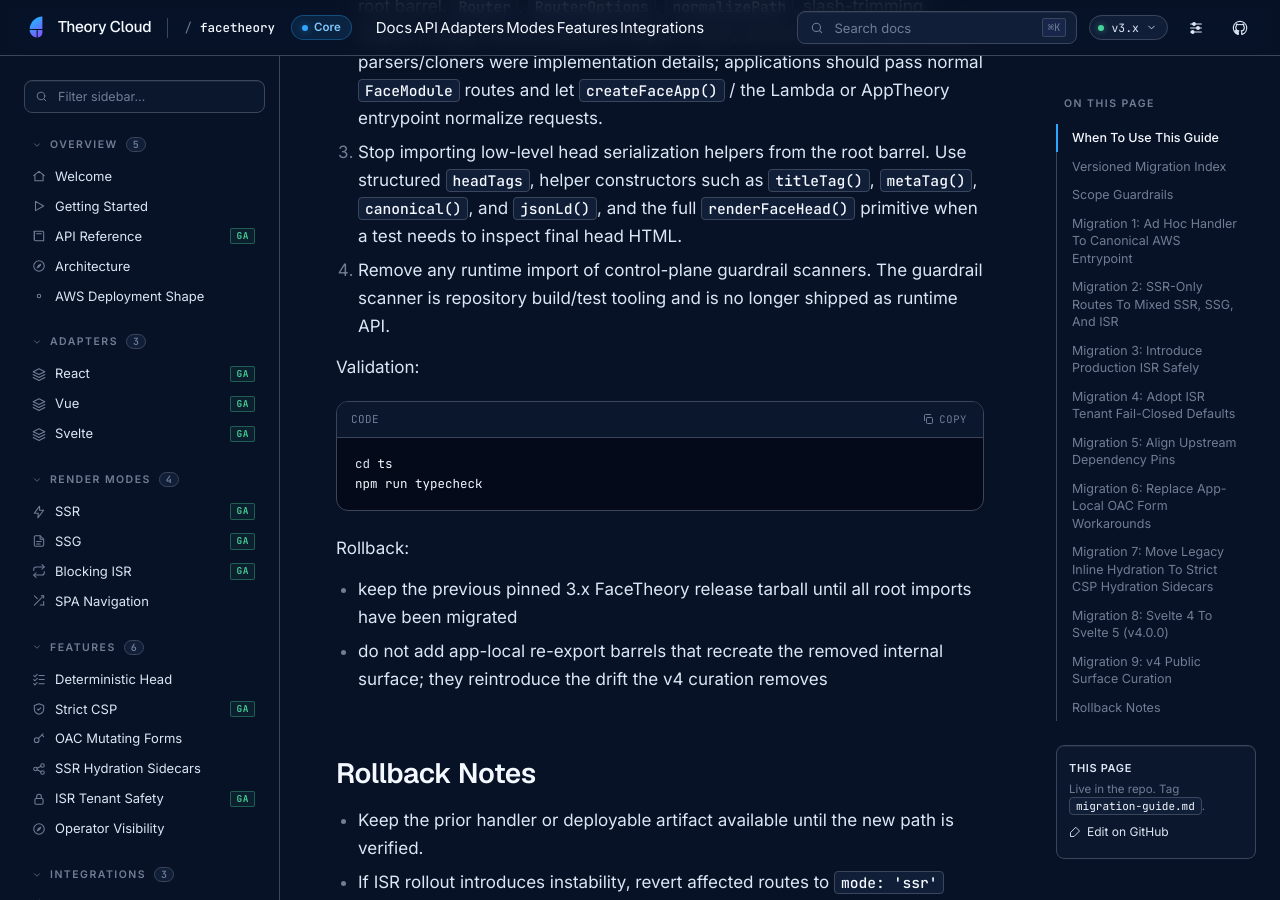
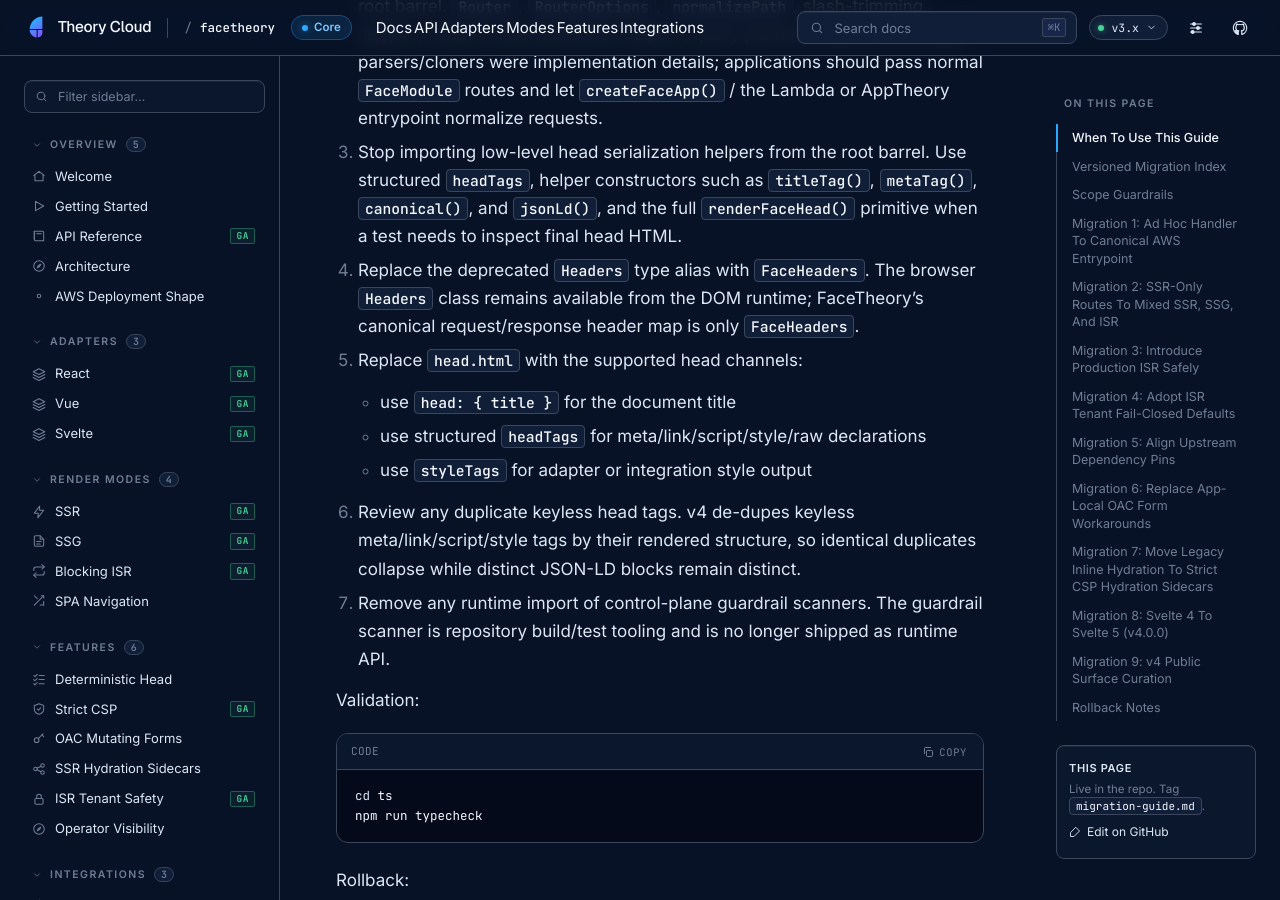
Before and after one commit to theory-cloud/FaceTheory, a Jekyll site: the page built from docs/migration-guide.md, in a window 1280 px wide and 900 px high, scrolled down 11593 px. Built offline with Jekyll 4.4.1, drawn with Linux system fonts in a browser that asks for light colours; some of the changed text lies outside the part shown.

Commit message:
feat(head)!: remove legacy head channels and dedupe keyless tags
Remove the deprecated FaceTheory Headers alias, remove the legacy head.html render channel, and make previously keyless structured head tags dedupe by rendered structure.

BREAKING CHANGE: Removed the exported FaceTheory Headers type alias; import FaceHeaders for FaceTheory request and response header maps. The browser Headers class is unchanged and should be imported/used from the DOM runtime when needed.

BREAKING CHANGE: Removed the FaceRenderResult head.html input channel. Use head.title for document titles, use structured headTags for meta/link/script/style/raw declarations, and use styleTags for adapter or integration style output.

BREAKING CHANGE: Keyless meta, link, script, and style head tags now dedupe structurally by their rendered tag. Identical duplicates collapse with last-wins ordering; distinct JSON-LD blocks and other distinct rendered tags remain present.

Closes THE-2512

```diff
--- a/docs/migration-guide.md
+++ b/docs/migration-guide.md
@@ -25,7 +25,7 @@ Use this index to find the migration path by release line. Release Please update
 | ISR routes without tenant partitioning  | Current 3.x | [Migration 4](#migration-4-adopt-isr-tenant-fail-closed-defaults)                         | Tenant-varying cached HTML needs an explicit trusted `tenantKey` or `cacheKey`; otherwise use SSR.                                 |
 | Inline hydration / raw head workarounds | Current 3.x | [Migration 7](#migration-7-move-legacy-inline-hydration-to-strict-csp-hydration-sidecars) | Strict no-inline routes move data, styles, and bootstraps to same-origin sidecars/assets.                                          |
 | Svelte 4 adapter consumers              | v4.0.0      | [Migration 8](#migration-8-svelte-4-to-svelte-5-v400)                                     | v4.0.0 requires Svelte `>=5.55.7`; Svelte 4 support is dropped and Stitch primitives are authored with runes.                      |
-| Deprecated 3.x public surface            | v4.0.0      | [Migration 9](#migration-9-v4-public-surface-curation)                                    | The root barrel is curated to the core runtime; optional surfaces move to subpaths and source guardrails leave the runtime package. |
+| Deprecated 3.x public surface            | v4.0.0      | [Migration 9](#migration-9-v4-public-surface-curation)                                    | The root barrel is curated; `Headers` and `head.html` are removed; optional surfaces move to subpaths.                              |
 
 ## Scope Guardrails
 
@@ -310,7 +310,15 @@ reachable through documented package subpaths.
 3. Stop importing low-level head serialization helpers from the root barrel. Use structured `headTags`, helper
    constructors such as `titleTag()`, `metaTag()`, `canonical()`, and `jsonLd()`, and the full `renderFaceHead()`
    primitive when a test needs to inspect final head HTML.
-4. Remove any runtime import of control-plane guardrail scanners. The guardrail scanner is repository build/test
+4. Replace the deprecated `Headers` type alias with `FaceHeaders`. The browser `Headers` class remains available from
+   the DOM runtime; FaceTheory's canonical request/response header map is only `FaceHeaders`.
+5. Replace `head.html` with the supported head channels:
+   - use `head: { title }` for the document title
+   - use structured `headTags` for meta/link/script/style/raw declarations
+   - use `styleTags` for adapter or integration style output
+6. Review any duplicate keyless head tags. v4 de-dupes keyless meta/link/script/style tags by their rendered
+   structure, so identical duplicates collapse while distinct JSON-LD blocks remain distinct.
+7. Remove any runtime import of control-plane guardrail scanners. The guardrail scanner is repository build/test
    tooling and is no longer shipped as runtime API.
 
 Validation:
--- a/ts/src/index.ts
+++ b/ts/src/index.ts
@@ -221,7 +221,6 @@ export type {
   FaceResponseHeaders,
   FaceResponseHeaderValue,
   FaceStyleTag,
-  Headers,
   PreparedUIIntegration,
   Query,
   TrailingSlashPolicy,
--- a/ts/src/stitch-tokens/to-css-vars.ts
+++ b/ts/src/stitch-tokens/to-css-vars.ts
@@ -92,7 +92,7 @@ export function stitchToCssVars(
  * option. The returned string is CSS text with `</style>` terminators escaped,
  * so emit it through FaceTheory's `styleTags` /
  * `headTags: [{ type: 'style', ... }]` paths rather than wrapping it in
- * `<style>...</style>` and passing it through `head.html`.
+ * `<style>...</style>` and passing it through caller-owned raw head HTML.
  */
 export function stitchCssVarsToRootBlock(vars: Record<string, string>): string {
   const lines = Object.entries(vars)
```
Also changed, not shown: docs/api-reference.md (+6 -6 lines), ts/src/head.ts (+8 -18 lines), ts/src/types.ts (+4 -16 lines), ts/test/unit/head.test.ts (+27 -12 lines).
